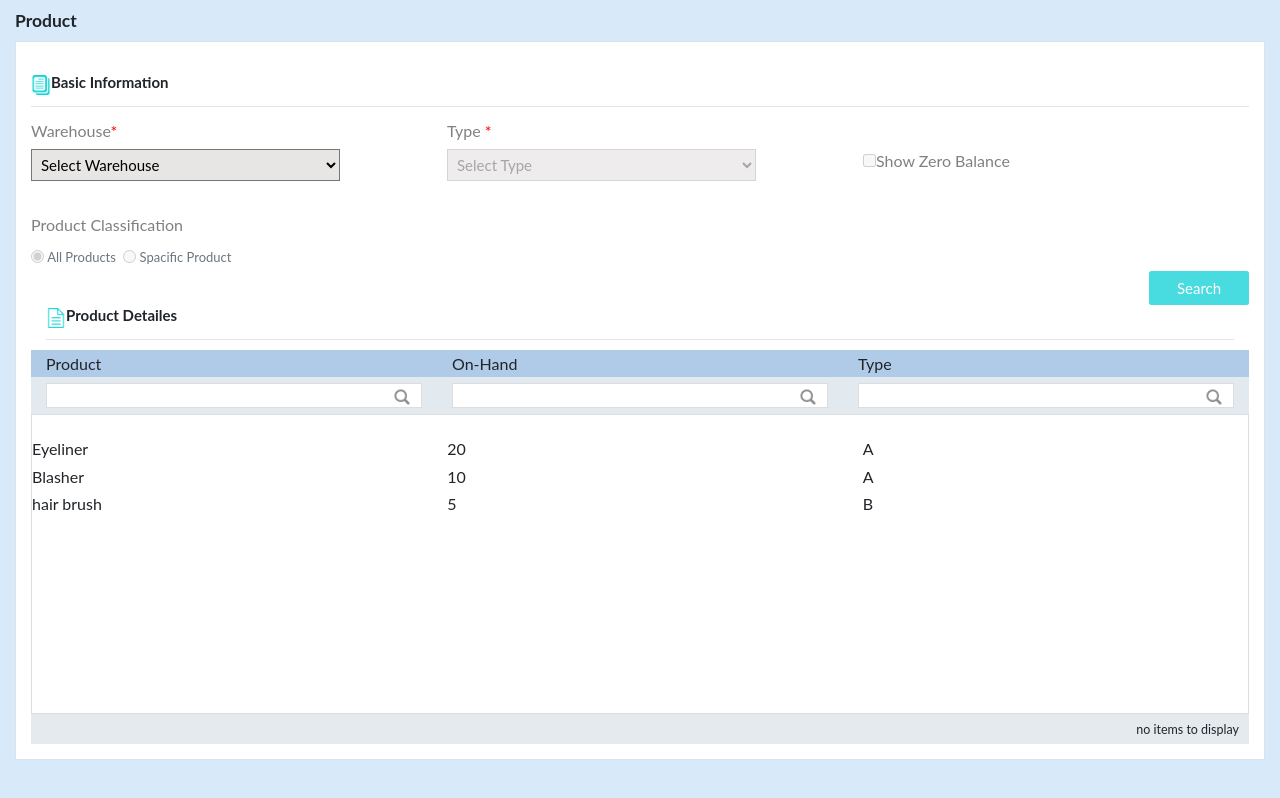
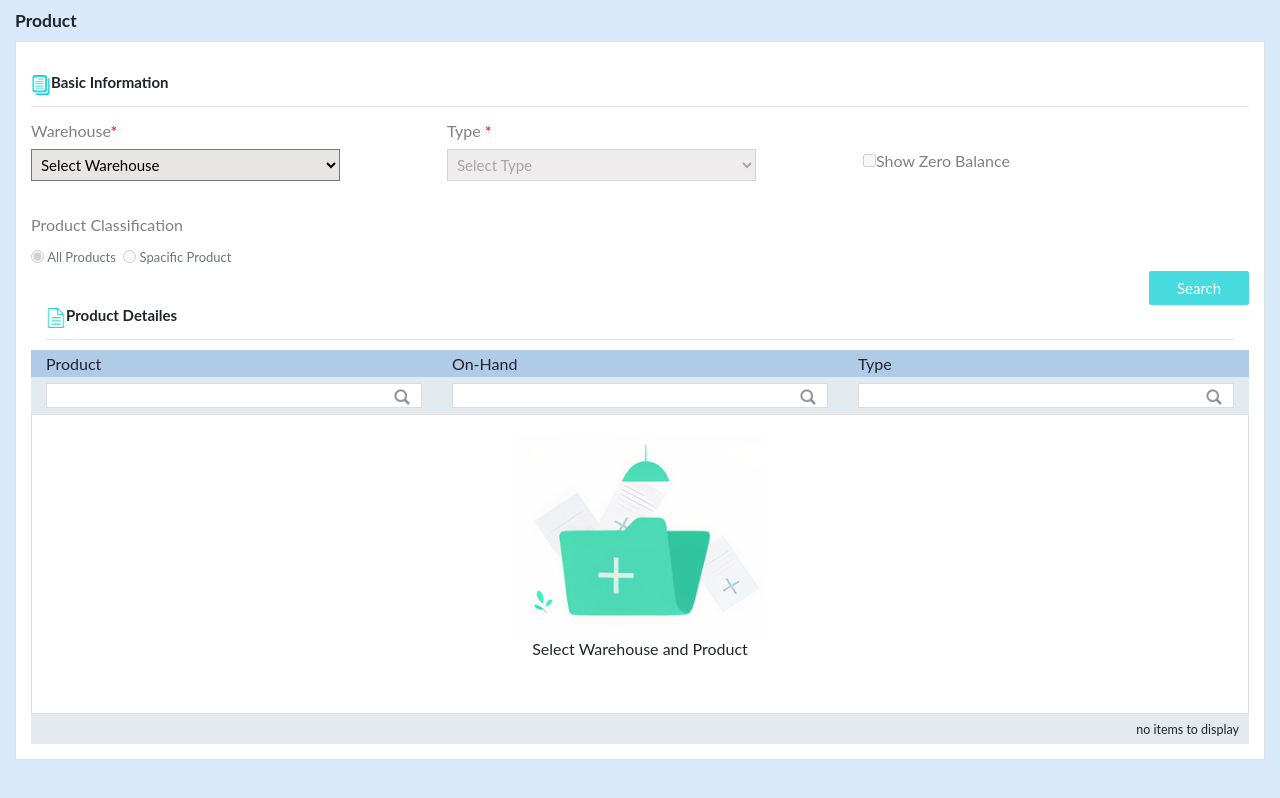
Before and after one commit to Moaaz-Eldesoky/dotcare, a Nuxt app: page /product in a window 1280 px wide. Shown: the top 798 px of the page. Built offline with nearby package versions, Linux system fonts and the light colour scheme.

Commit message:
add profile page

```diff
--- a/pages/product.vue
+++ b/pages/product.vue
@@ -1,7 +1,7 @@
 <template>
   <div class="container-fluid full-page" id="product-container">
     <h3 class="main-header font-weight-bold mt-3 mb-3">Product</h3>
-    <div class="container-fluid border p-4">
+    <div class="border p-4">
       <div class="basic-informaion">
         <div class="secondary-header pt-4">
           <img src="../static/note_icon.png" height="20rem" />
@@ -106,7 +106,7 @@
           </div>
         </div>
         <div class="d-flex search-button">
-          <input type="submit" class="btn btn-primary" value="Search" />
+          <input type="submit" class="btn btn-primary" value="Search" @click="search_toggeler=!search_toggeler" />
         </div>
       </div>
       <div class="container-fluid product-detailes">
@@ -150,22 +150,22 @@
         </div>
         <!-- ************************ -->
         <div class="result-box">
-          <div class="empty-result" v-if="toggeler==true">
+          <div class="empty-result" v-if="search_toggeler==true">
             <img
             src="../static/health-folder-icon-2.jpg"
             class="m-auto d-block"
           />
           <p class="text-center">Select Warehouse and Product</p>
           </div>
-          <div class="results">
-            <div class="row" v-for="item in productsData" :key="item.id">
+          <div class="results "  v-if="search_toggeler==false">
+            <div class="row ml-2"  v-for="item in productsData" :key="item.id">
               <div class="col-4 item name">{{item.productName}}</div>
               <div class="col-4 item quantity">{{item.balance}}</div>
               <div class="col-4 item type">{{item.type}}</div>
             </div>
           </div>
         </div>
-        <!-- ******************* -->
+        <!-- ***Need to Add Pagnation Component*** -->
         <div class="pagenation">
           <p class="text-right">no items to display</p>
         </div>
@@ -185,7 +185,7 @@ export default {
       specificProduct: true,
       product: true,
       productsData: JsonData,
-      toggeler:false,
+      search_toggeler:true,
     };
   },
 };
--- /dev/null
+++ b/pages/profile.vue
@@ -0,0 +1,9 @@
+<template>
+    <h1>hello from profile page😊</h1>
+</template>
+<style scoped>
+h1{
+    margin: 10rem  ;
+
+}
+</style>
```
